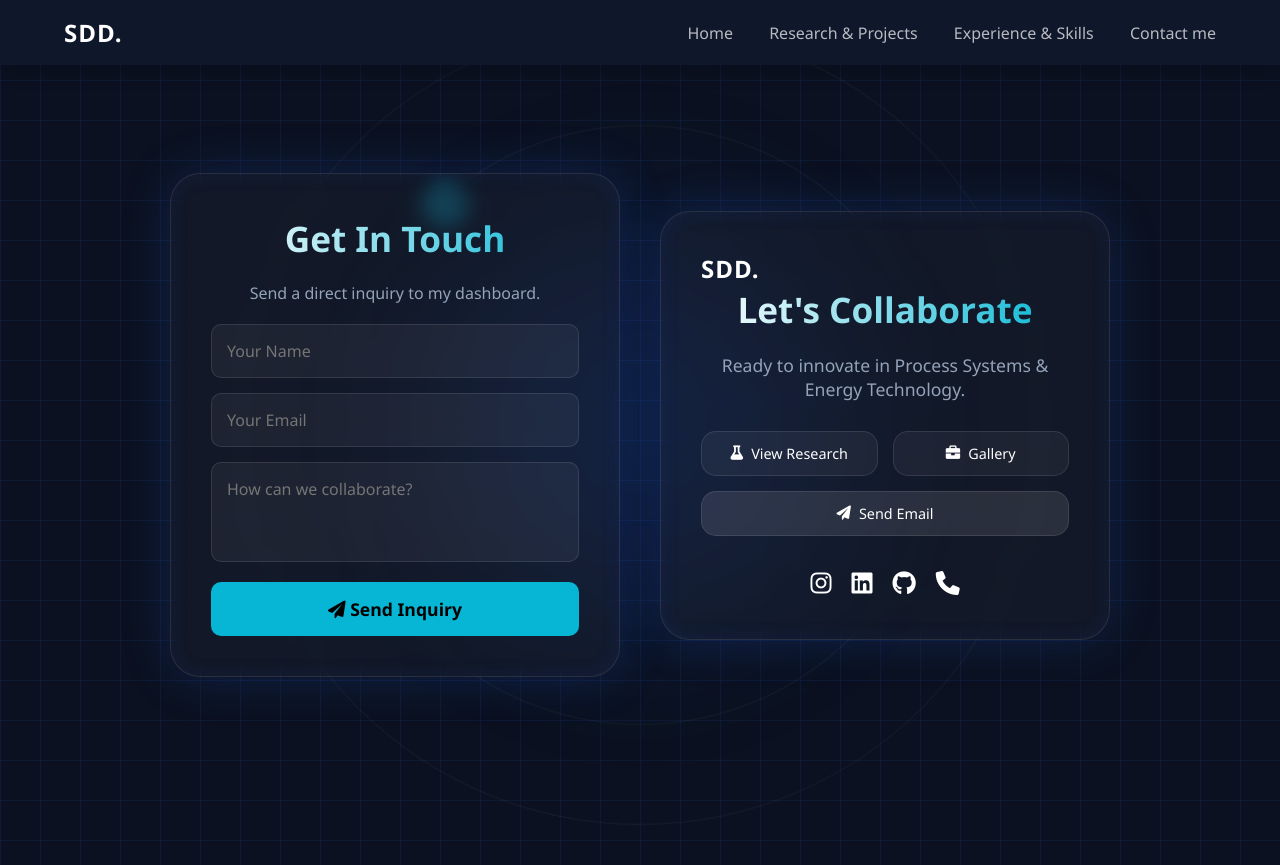
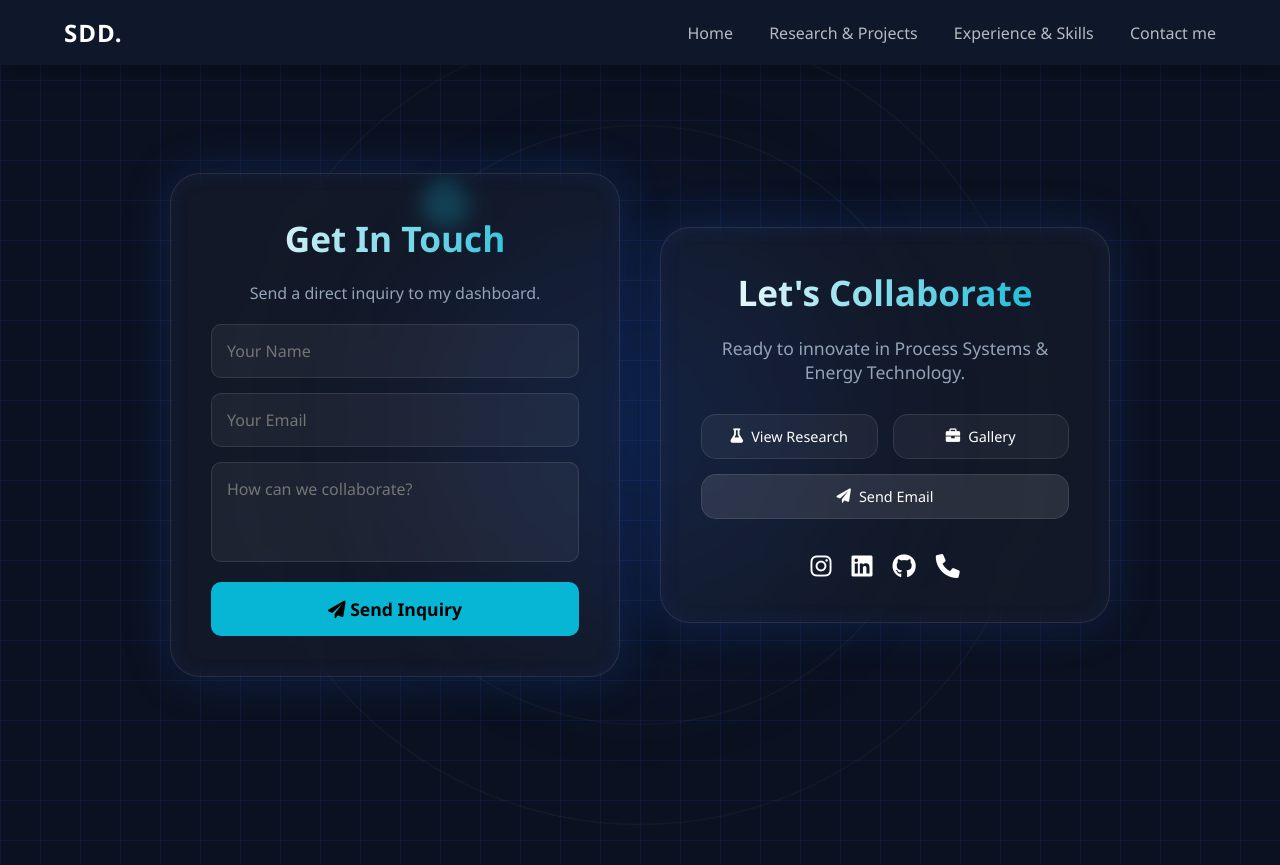
Before and after one commit to somyadeep1408/Somya-Deep-Dey, a plain HTML site: page contact.html in a window 1280 px wide. Shown: the top 865 px of the page. Drawn offline with Linux system fonts and the light colour scheme.

Commit message:
Update contact.html

```diff
--- a/contact.html
+++ b/contact.html
@@ -202,7 +202,6 @@
         </div>
 
         <div class="holo-card scroll-3d-item">
-            <div class="logo">SDD.</div>
             <h1>Let's Collaborate</h1>
             <p style="color: #94a3b8; font-size: 1.1rem;">Ready to innovate in Process Systems & Energy Technology.</p>
 
```
